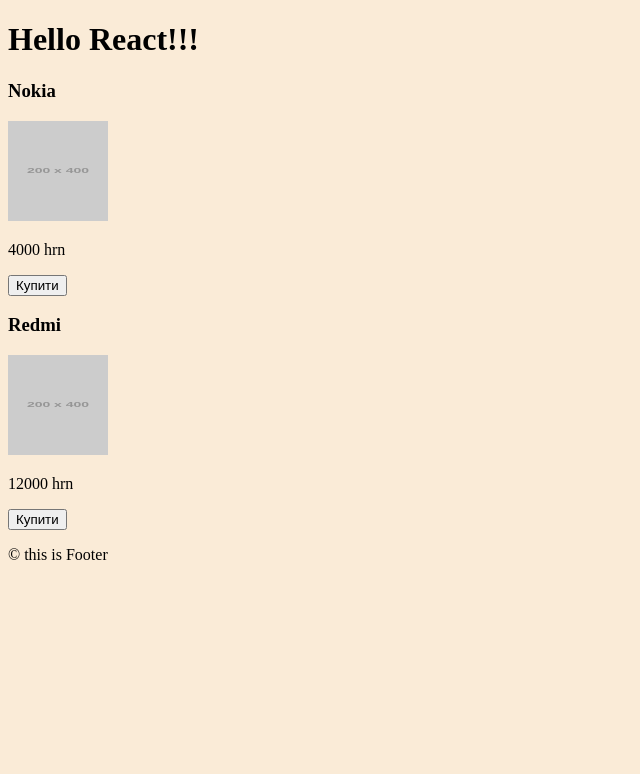
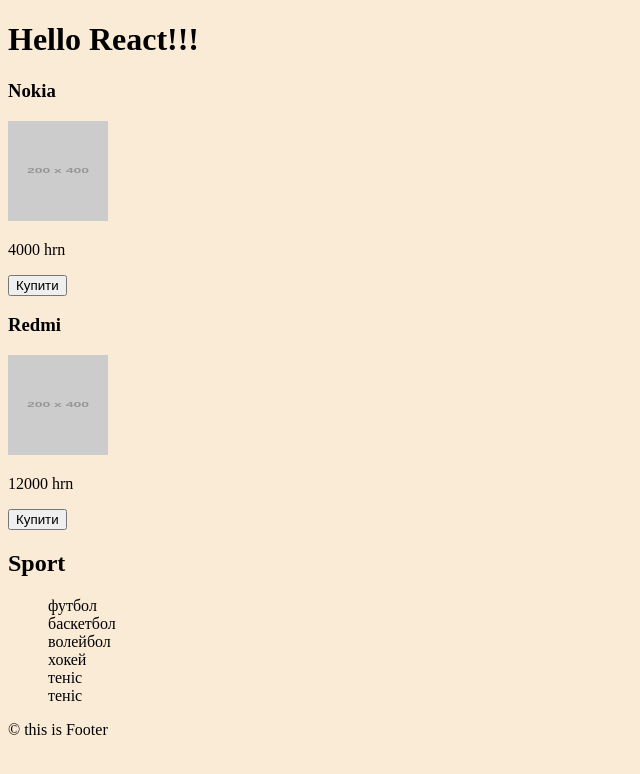
Before and after one commit to Andreyisenko/React-1, a React (Vite) app: page / in a window 1280 px wide. Shown: the top 774 px of the page, without its empty margins (0-640 px from the left). Built offline with nearby package versions, Linux system fonts and the light colour scheme.

Commit message:
add-list

```diff
--- a/src/components/App.jsx
+++ b/src/components/App.jsx
@@ -2,8 +2,10 @@
 import Heder from "./Heder/Heder";
 import Product from "./Product/Product";
 import Phone from "./Phone/Phone";
+import List from "./List/List";
 
 const App = () => {
+  const arr = ["футбол", "баскетбол", "волейбол", "хокей", "теніс", "теніс"];
   const showHeader = !false;
   return (
     <div>
@@ -19,6 +21,7 @@
         imgSrc="https://placehold.co/200x400/6495ed/ffffff?text=Redmi"
       />
       {/* <Product imgSrc="https://placehold.co/400x400/6495ed/ffffff?text=React" /> */}
+      <List arrList={arr} />
       <Footer />
     </div>
   );
--- /dev/null
+++ b/src/components/List/List.jsx
@@ -0,0 +1,13 @@
+const List = ({ arrList }) => {
+  return (
+    <div>
+      <h2>Sport</h2>
+      <ul>
+        {arrList.map((item, index) => (
+          <li key={item + index}>{item}</li>
+        ))}
+      </ul>
+    </div>
+  );
+};
+export default List;
--- a/src/components/Modal/Modal.jsx
+++ b/src/components/Modal/Modal.jsx
@@ -26,7 +26,8 @@
           textAlign: "center",
           padding: "20px",
           border: "1px solid",
-          boxShadow: "0 0 40px rgba(188, 255, 2)",
+          boxShadow: "0 0 60px rgba(188, 255, 2)",
+          borderRadius: "20px",
         }}
       >
         <p style={{ color: "yellow" }}>Ціна телефону: {price} грн</p>
--- a/src/components/Phone/Phone.jsx
+++ b/src/components/Phone/Phone.jsx
@@ -1,5 +1,6 @@
 import { useState } from "react";
 import Modal from "../Modal/Modal";
+import { Children } from "react";
 
 const Phone = ({ price, imgSrc, name }) => {
   const [showModal, setShowModal] = useState(false);
@@ -20,6 +21,7 @@
         {!showModal ? "Купити" : "в Корзині"}
       </button>
       {showModal && (
+        // <Modal price={price} onClose={() => setShowModal(false)} />
         <Modal price={price} onClose={() => setShowModal(false)}></Modal>
       )}
       {/* <button onClick={() => alert(`Ціна телефону: ${price} грн`)}>
--- a/src/index.css
+++ b/src/index.css
@@ -4,6 +4,6 @@
 
 ul {
   list-style-type: none;
-  display: flex;
+  /* display: flex; */
   justify-content: space-around;
 }
```
